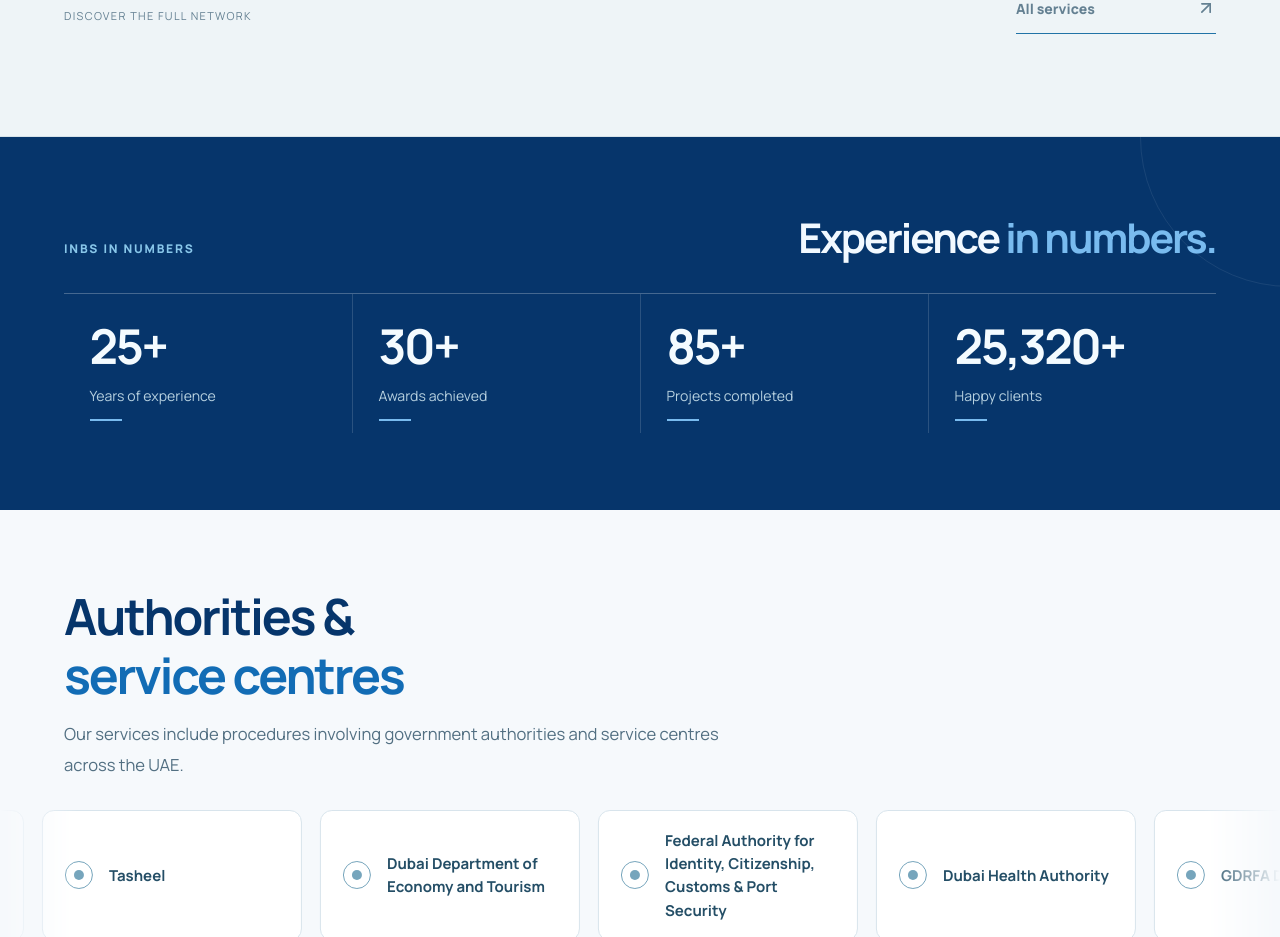
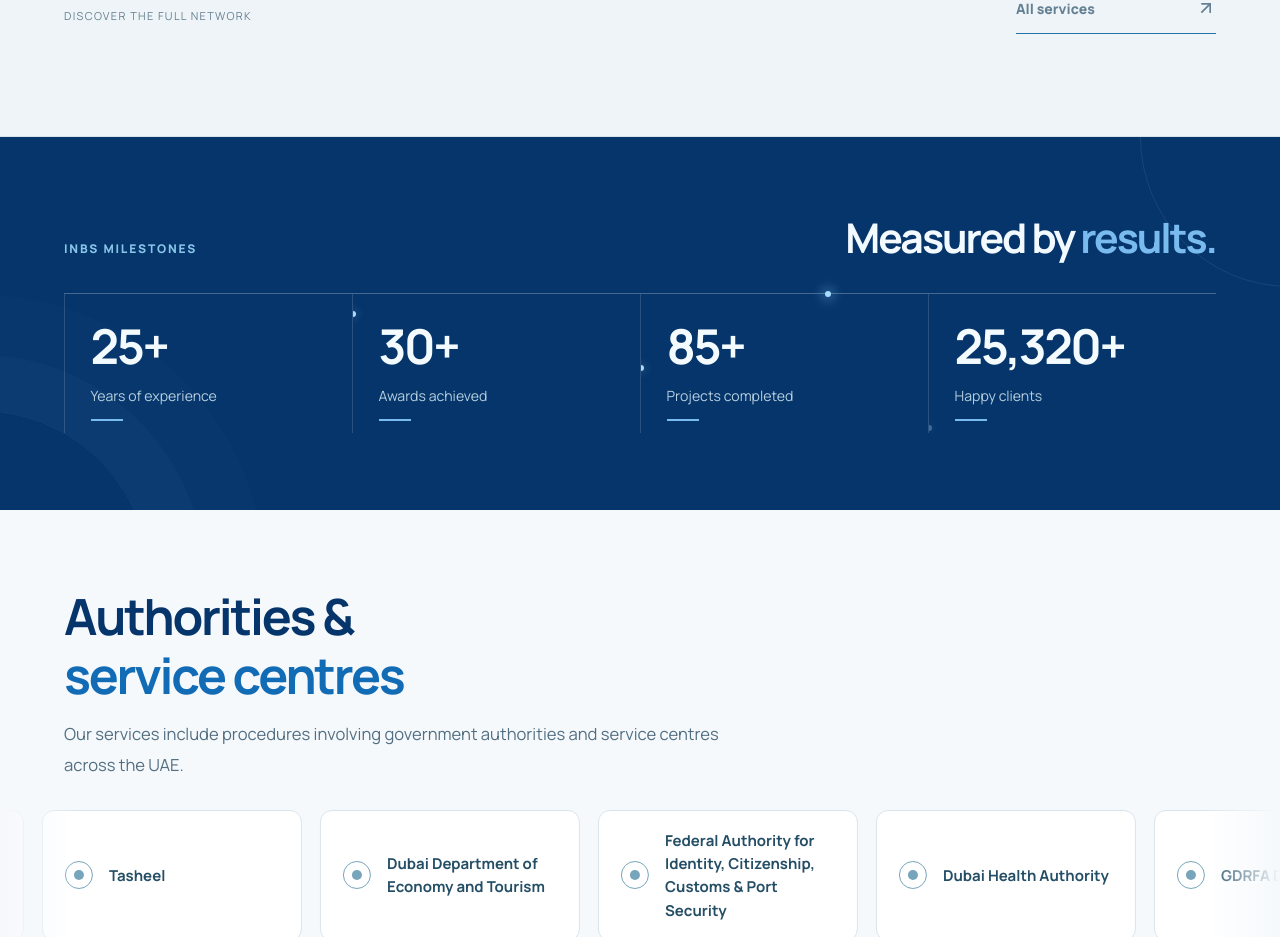
Before and after one commit to Bashar-alJabi/inbs-website, a Next.js app: page /en in a window 1280 px wide. Shown: the part 3060-3997 px from the top of the page. Built offline with nearby package versions, Linux system fonts and the light colour scheme; no server answers.

Commit message:
refine(home): milestones heading and animated metric dividers

```diff
--- a/src/components/home/home-achievements.tsx
+++ b/src/components/home/home-achievements.tsx
@@ -13,7 +13,7 @@ function Count({value,active,reduced}:{value:number;active:boolean;reduced:boole
 export function HomeAchievements({locale}:{locale:Locale}){
  const ref=useRef<HTMLElement>(null),visible=useInView(ref,{once:true,amount:.2}),reduced=useReducedMotion();
  return <section ref={ref} className="inbs-achievements" aria-labelledby="inbs-achievements-title"><div className="site-shell inbs-achievements-inner">
- <Reveal className="inbs-achievements-heading"><span className="inbs-achievements-eyebrow">{locale==='ar'?'إنجازاتنا بالأرقام':'INBS IN NUMBERS'}</span><h2 id="inbs-achievements-title"><span>{locale==='ar'?'خبرة تمتد':'Experience'}</span><span>{locale==='ar'?'عبر السنوات.':'in numbers.'}</span></h2></Reveal>
- <div className="inbs-achievements-grid">{facts.map((fact,i)=><motion.div key={fact.en} className="inbs-achievement" initial={reduced?false:{opacity:0,y:45,scale:.96}} whileInView={{opacity:1,y:0,scale:1}} viewport={{once:true,amount:.18}} transition={{duration:.75,delay:i*.13,ease:[.22,1,.36,1]}}><strong dir="ltr"><Count value={fact.value} active={visible} reduced={reduced}/></strong><span className="inbs-achievement-caption">{fact[locale]}</span><span className="inbs-achievement-line" aria-hidden="true"/></motion.div>)}</div>
+ <Reveal className="inbs-achievements-heading"><span className="inbs-achievements-eyebrow">{locale==='ar'?'محطات من مسيرتنا':'INBS MILESTONES'}</span><h2 id="inbs-achievements-title"><span>{locale==='ar'?'نتائج تتحدث':'Measured by'}</span><span>{locale==='ar'?'عن نفسها.':'results.'}</span></h2></Reveal>
+ <div className="inbs-achievements-grid"><span className="inbs-achievements-track-dot" aria-hidden="true"/>{facts.map((fact,i)=><motion.div key={fact.en} className="inbs-achievement" initial={reduced?false:{opacity:0,y:45,scale:.96}} whileInView={{opacity:1,y:0,scale:1}} viewport={{once:true,amount:.18}} transition={{duration:.75,delay:i*.13,ease:[.22,1,.36,1]}}><strong dir="ltr"><Count value={fact.value} active={visible} reduced={reduced}/></strong><span className="inbs-achievement-caption">{fact[locale]}</span><span className="inbs-achievement-line" aria-hidden="true"/>{i>0&&<span className="inbs-achievement-divider-dot" aria-hidden="true"/>}</motion.div>)}</div>
  </div></section>;
 }
--- a/src/styles/home.css
+++ b/src/styles/home.css
@@ -236,3 +236,17 @@ html[data-theme=dark] .inbs-services-option.is-active,html[data-theme=dark] .inb
 html[data-theme=dark] .inbs-achievements{background:#0d1c2b}
 html[data-theme=dark] .inbs-institutions{background:#142333;color:#e9f0f6}
 html[data-theme=dark] .inbs-institutions-name{background:#1c2f42;border-color:#3c5165;color:#eff5fa}
+
+/* Subtle orbital accents and travelling signals, building on the About network language. */
+.inbs-achievements{isolation:isolate}
+.inbs-achievements:after{content:"";position:absolute;z-index:0;pointer-events:none;width:340px;height:340px;border:1px solid #79bbef14;border-radius:50%;inset-inline-start:-190px;bottom:-240px;box-shadow:0 0 0 55px #79bbef06,0 0 0 115px #79bbef04}
+.inbs-achievements-inner{position:relative;z-index:1}
+.inbs-achievements-grid{position:relative}
+.inbs-achievements-track-dot{position:absolute;z-index:3;top:-3px;inset-inline-start:0;width:6px;height:6px;border-radius:50%;background:#a6dcff;box-shadow:0 0 12px 3px #79bbef77;animation:inbs-achievements-travel 9s linear infinite;pointer-events:none}
+@keyframes inbs-achievements-travel{from{inset-inline-start:0}to{inset-inline-start:calc(100% - 6px)}}
+.inbs-achievement-divider-dot{position:absolute;z-index:2;top:0;inset-inline-start:-3px;width:6px;height:6px;border-radius:50%;background:#a6dcff;box-shadow:0 0 10px #79bbef88;animation:inbs-achievements-drop 6.5s ease-in-out infinite;pointer-events:none}
+.inbs-achievement:nth-child(3) .inbs-achievement-divider-dot{animation-delay:-2.1s}
+.inbs-achievement:nth-child(4) .inbs-achievement-divider-dot{animation-delay:-4.2s}
+@keyframes inbs-achievements-drop{0%,10%{top:0;opacity:0}18%{opacity:1}80%{opacity:1}100%{top:calc(100% - 6px);opacity:0}}
+@media(max-width:900px){.inbs-achievement:nth-child(3) .inbs-achievement-divider-dot{display:none}}
+@media(prefers-reduced-motion:reduce){.inbs-achievements-track-dot,.inbs-achievement-divider-dot{animation:none;display:none}}
```
